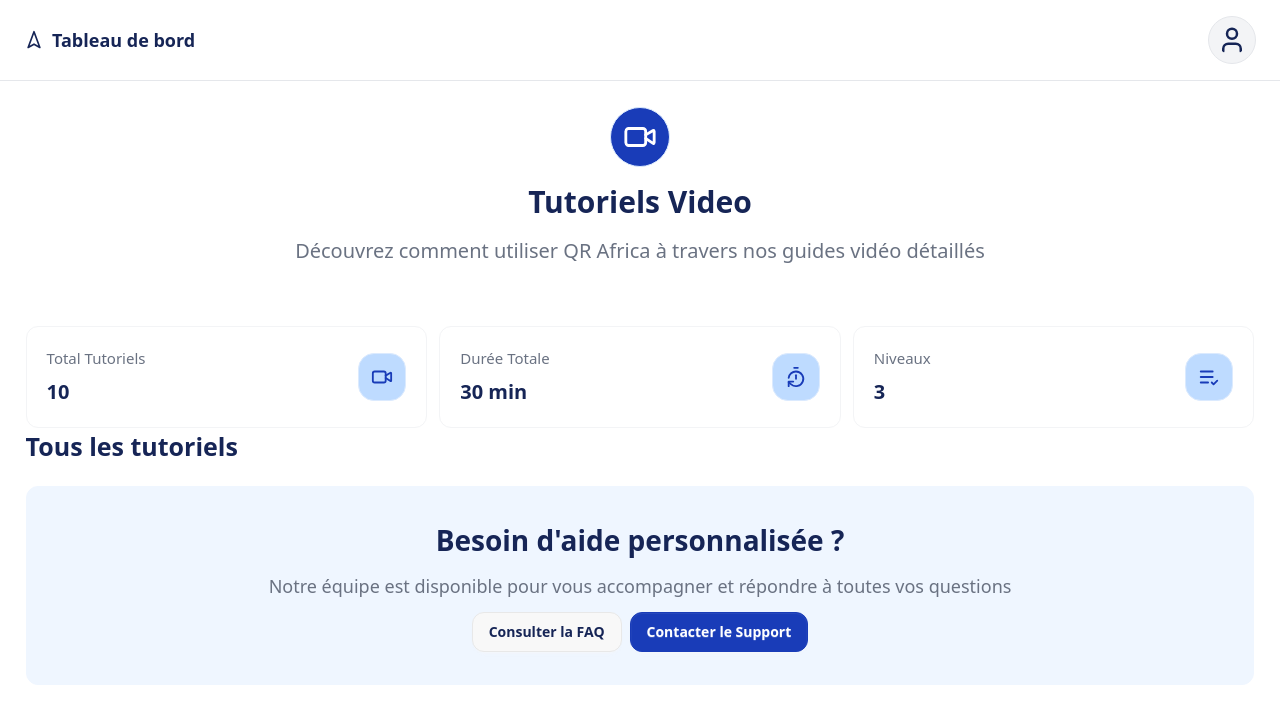
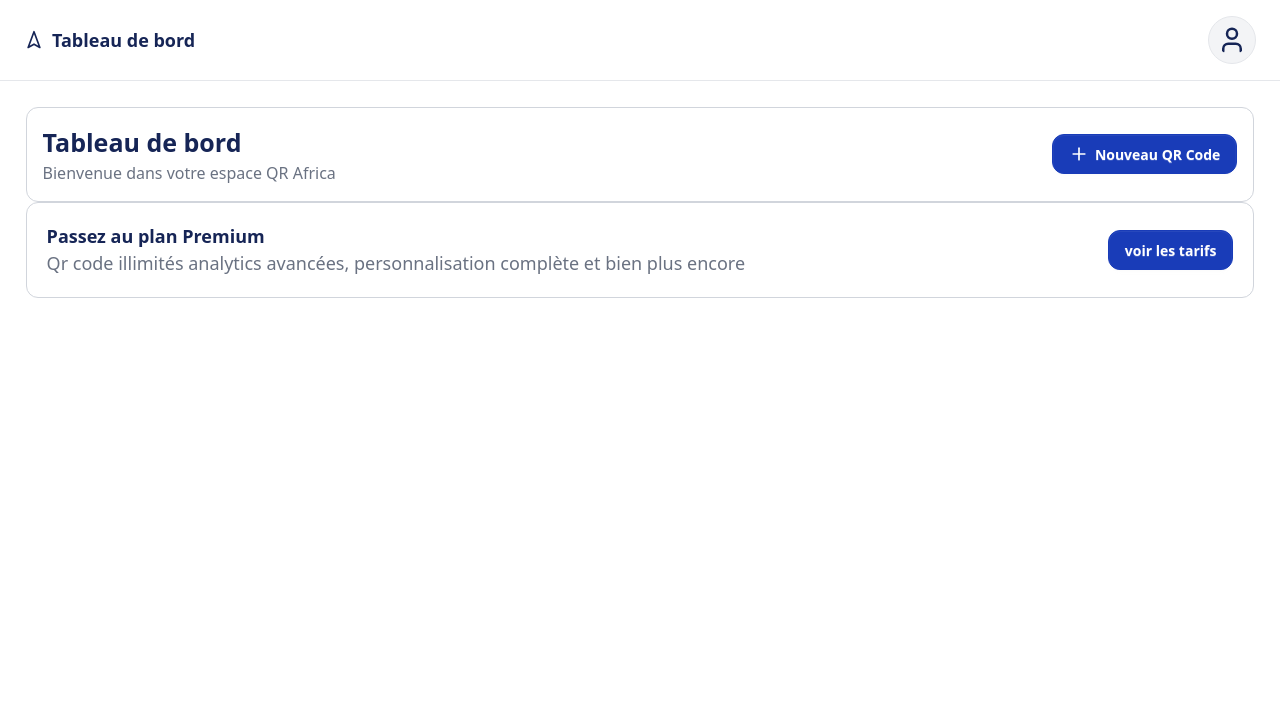
Before and after one commit to Eunock-web/QR-AFRICA-FRONT, a React (Vite) app: page / in a window 1280 px wide. Shown: the top 724 px of the page. Built offline with nearby package versions, Linux system fonts and the light colour scheme.

Commit message:
Finalisation de la NavBar de la page Dashboard Standard

```diff
--- a/src/App.jsx
+++ b/src/App.jsx
@@ -18,6 +18,7 @@ import TypeQrCard from './components/main/TypeQrCard'
 import Help from './components/pages/help'
 import Tutoriel from './components/pages/Tutoriel'
 import NavBar2 from './components/Header/NavBar2'
+import DashboardStandard from './components/pages/DashboardStandard'
 function App() {
   return (
     <div className="">
@@ -25,7 +26,7 @@ function App() {
       {/* <Register /> */}
       {/* <Login /> */}
       {/* <Wifis /> */}
-      <Tutoriel />
+      <DashboardStandard />
     </div>
   )
 }
--- /dev/null
+++ b/src/components/pages/DashboardStandard.jsx
@@ -0,0 +1,34 @@
+import Button from "../utils/Button"
+import { Plus } from "lucide-react"
+
+function DashboardStandard() {
+    return (
+        <div className="mx-[2%] my-[2%]">
+            <div className="flex flex-row justify-between border border-gray-300 rounded-xl p-4 ">
+                <div className="flex flex-row">
+                    <div className="flex flex-col">
+                        <h1 className="text-blue-950 text-[25px] font-bold ">Tableau de bord</h1>
+                        <p className="text-gray-500 ">Bienvenue  dans votre espace QR Africa</p>
+                    </div>
+                </div>
+
+                <div className="flex flex-row gap-3 items-center">
+
+                    <Button className="text-white  bg-blue-800 border border-blue-800 rounded-xl " > <Plus className="w-5 h-5 text-white " />Nouveau QR Code</Button>
+                </div>
+            </div>
+
+            <div className="flex flex-row justify-between p-5 border border-gray-300 rounded-xl  ">
+                <div className="flex flex-col ">
+                    <h1 className="text-blue-950 text-[18px] font-bold ">Passez au plan Premium</h1>
+                    <p className="text-gray-500 text-[18px]">Qr code illimités analytics avancées, personnalisation complète et bien plus encore</p>
+                </div>
+                <div className="flex items-center">
+                    <Button className="text-white bg-blue-800 border border-blue-800 rounded-xl p-4 ">voir les tarifs</Button>
+                </div>
+            </div>
+        </div>
+    )
+}
+
+export default DashboardStandard
```
